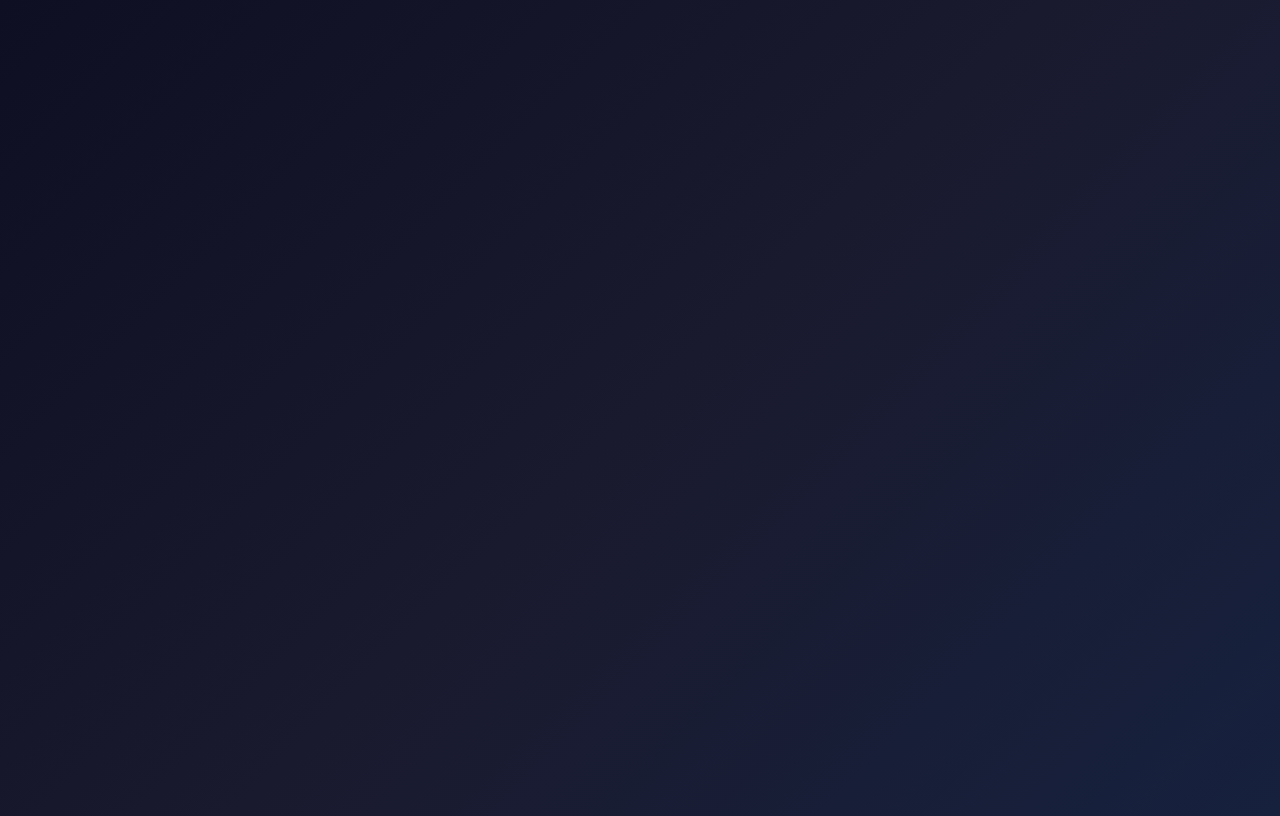
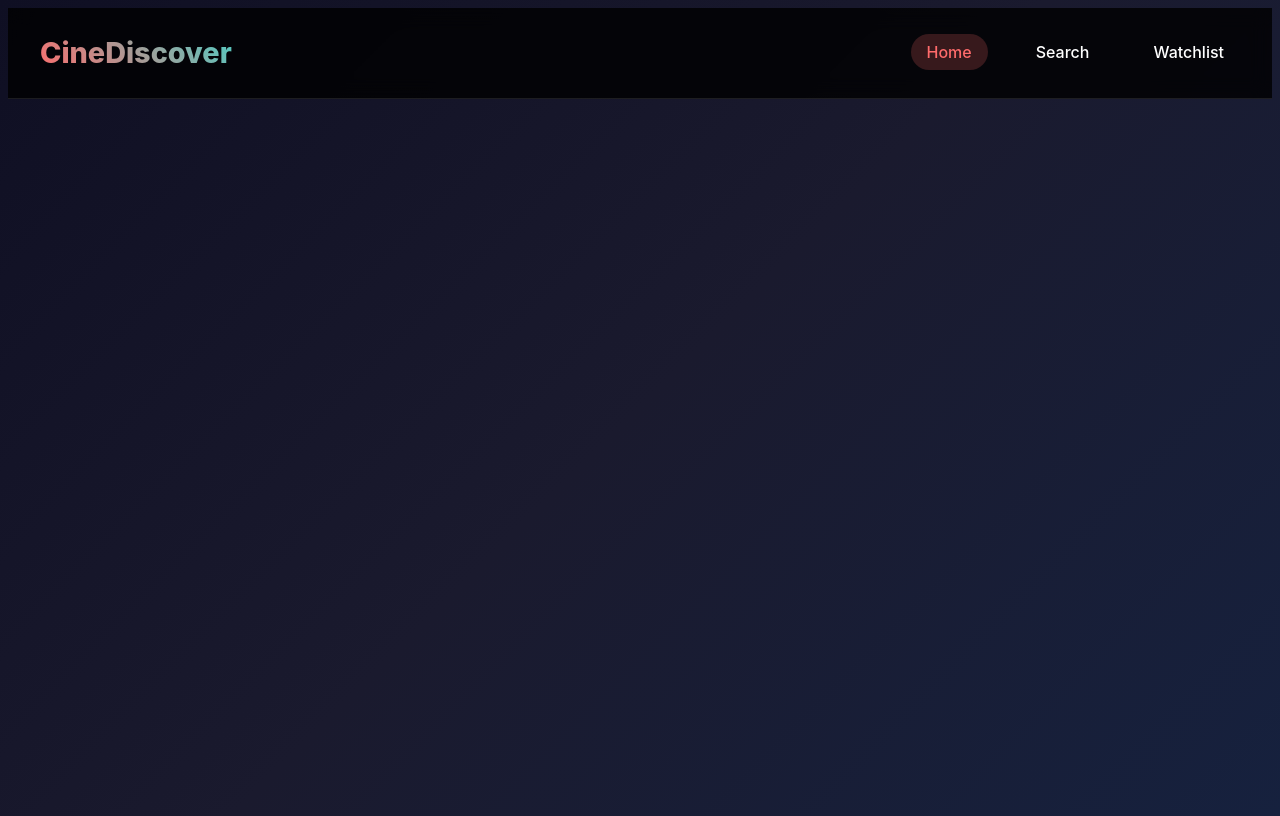
Before and after one commit to apondi-art/cinema, a SvelteKit app in the folder my-cinema-app/: page /search in a window 1280 px wide. Built offline with nearby package versions, Linux system fonts and the light colour scheme.

Commit message:
feat(layout): add site-wide layout with navigation header and styling

```diff
--- a/my-cinema-app/src/app.css
+++ b/my-cinema-app/src/app.css
@@ -41,3 +41,64 @@ a {
     color: inherit;
     text-decoration: none;
 }
+
+/* ========== */
+/* Layout */
+/* ========== */
+.container {
+    width: 90%;
+    max-width: 1200px;
+    margin: 0 auto;
+    padding: 2rem 0;
+}
+
+
+/* ========== */
+/* Components */
+/* ========== */
+
+/* Header & Navigation */
+.header {
+    background: rgba(0, 0, 0, 0.8);
+    backdrop-filter: blur(10px);
+    border-bottom: 1px solid rgba(255, 255, 255, 0.1);
+    position: sticky;
+    top: 0;
+    z-index: 100;
+}
+
+.nav-container {
+    display: flex;
+    justify-content: space-between;
+    align-items: center;
+    padding: 1rem 2rem;
+}
+
+.logo {
+    font-size: 1.8rem;
+    font-weight: 800;
+    background: linear-gradient(45deg, var(--accent), var(--accent-secondary));
+    background-clip: text;
+    -webkit-background-clip: text;
+    -webkit-text-fill-color: transparent;
+}
+
+.nav-links {
+    display: flex;
+    gap: 2rem;
+    list-style: none;
+}
+
+.nav-links a {
+    color: var(--text-primary);
+    font-weight: 500;
+    transition: all 0.3s ease;
+    padding: 0.5rem 1rem;
+    border-radius: 20px;
+}
+
+.nav-links a:hover,
+.nav-links a.active {
+    background: rgba(255, 107, 107, 0.2);
+    color: var(--accent);
+}
--- a/my-cinema-app/src/routes/+layout.svelte
+++ b/my-cinema-app/src/routes/+layout.svelte
@@ -1,5 +1,40 @@
 <script>
-  import '../app.css';
+    // Import the global CSS styles
+    import '../app.css';
+
+    // `url` is passed as a prop to this component
+    export let url;
+
+    // This reactive statement updates `currentPath` whenever `url` changes.
+    // If `url` is not defined, it defaults to '/'
+    $: currentPath = url?.pathname || '/';
 </script>
 
-<slot />
+<!-- Header section of the page -->
+<header class="header">
+    <nav class="nav-container">
+        <!-- Logo that links to the home page -->
+        <a href="/" class="logo">CineDiscover</a>
+
+        <!-- Navigation links -->
+        <ul class="nav-links">
+            <li>
+                <!-- Highlights 'Home' when currentPath is '/' -->
+                <a href="/" class={currentPath === '/' ? 'active' : ''}>Home</a>
+            </li>
+            <li>
+                <!-- Highlights 'Search' when currentPath is '/search' -->
+                <a href="/search" class={currentPath === '/search' ? 'active' : ''}>Search</a>
+            </li>
+            <li>
+                <!-- Highlights 'Watchlist' when currentPath is '/watchlist' -->
+                <a href="/watchlist" class={currentPath === '/watchlist' ? 'active' : ''}>Watchlist</a>
+            </li>
+        </ul>
+    </nav>
+</header>
+
+<!-- Main content area; will show whatever is placed in this layout's <slot /> -->
+<main class="container">
+    <slot />
+</main>
```
